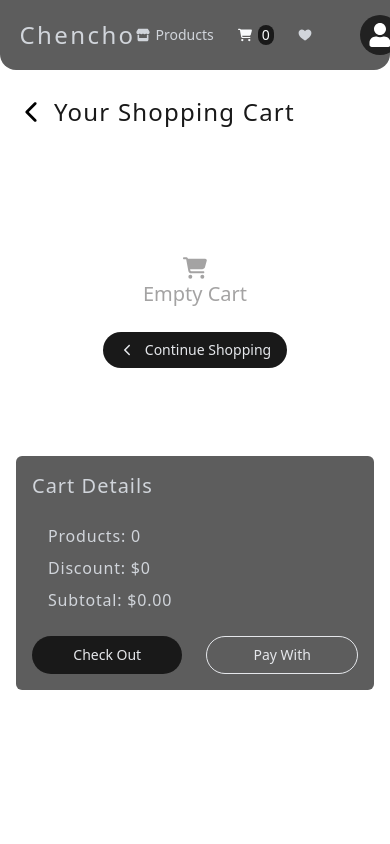
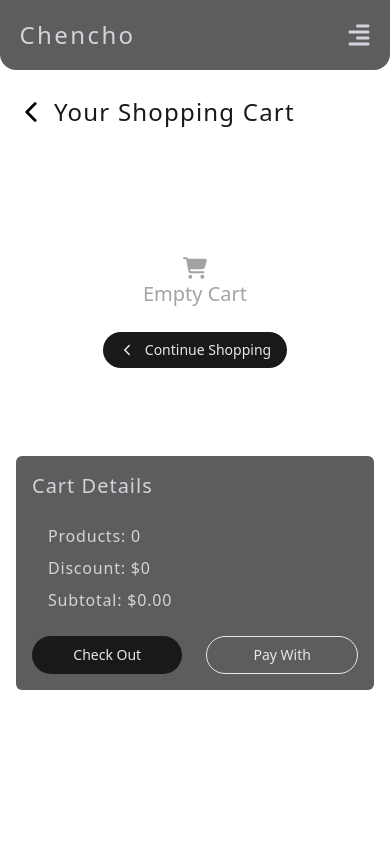
Before and after one commit to Chencho34/shopping-cart, a React (Vite) app: page /cart in a window 390 px wide. Shown: the top 844 px of the page. Built offline with nearby package versions, Linux system fonts and the light colour scheme; sample sign-in values are in the browser's storage.

Commit message:
Merge container componente with navbar
* ADD: Implement Menu desktop and Menu mobile

* UPDATE: Navbar, Implement a mobile menu

* HOT FIX: animation

```diff
--- a/src/components/nav/Nav.tsx
+++ b/src/components/nav/Nav.tsx
@@ -1,5 +1,5 @@
 import { Link, NavLink, useLocation, useNavigate } from 'react-router-dom'
-import { FaCartShopping, FaStore } from 'react-icons/fa6'
+import { FaCartShopping, FaStore,  FaAlignRight } from 'react-icons/fa6'
 import { GoHeartFill } from 'react-icons/go'
 import { useDispatch, useSelector } from 'react-redux'
 import { AuthState, CartState } from '../../types'
@@ -31,8 +31,8 @@ export default function Nav (): JSX.Element {
   const location = useLocation()
   const paths: PathsTypes[] = [
     { id: 1, item: 'Products', to: '/', icon: <FaStore size={14} /> },
-    { id: 2, item: '', to: '/cart', icon: <FaCartShopping size={14} /> },
-    { id: 3, item: '', to: '/favorites', icon: <GoHeartFill size={14} /> }
+    { id: 2, item: 'Cart', to: '/cart', icon: <FaCartShopping size={14} /> },
+    { id: 3, item: 'Favorites', to: '/favorites', icon: <GoHeartFill size={14} /> }
   ]
 
   const userNavigation = [
@@ -42,8 +42,10 @@ export default function Nav (): JSX.Element {
   ]
 
   const [open, setOpen] = useState(false)
+  const [openMenu, setOpenMenu] = useState(false)
 
   const handleOpen = () => setOpen(!open)
+  const handleOpenMenu = () => setOpenMenu(!openMenu)
 
   return (
     <>
@@ -55,7 +57,8 @@ export default function Nav (): JSX.Element {
           </article>
           {
             isAuthenticated ? (
-              <article className='flex gap-12'>
+              <>
+              <article className='sm:flex gap-12 hidden'>
                 <ul className='flex gap-6 text-gray-400'>
                   {
                     paths.map(({ icon, id, item, to }) => (
@@ -76,12 +79,12 @@ export default function Nav (): JSX.Element {
                 </ul>
                 <button
                   onClick={handleOpen}
-                  className='py-2 px-2 bg-[#212121] rounded-full'
+                  className='py-2 px-2 bg-[#212121] hover:opacity-70 rounded-full'
                 >
                   <FaUser color='white' size={24}/>
                 </button>
-                {
-                  open &&
+                {/* { */}
+                  {/* open &&  */}
                 <section  className={`absolute py-4 px-3 w-[200px] h-auto bg-[#191919] backdrop-blur-sm top-[60px] sm:right-4 md:right-8 xl:right-16 rounded-2xl shadow-[black]/70 shadow-sm
                   transform transition-all  duration-300 ease-in-out ${open ? 'opacity-100 scale-100' : 'opacity-0 scale-90 pointer-events-none'}`}>
                   <p className='px-2 text-lg text-gray-100 font-normal mb-2'>My Account</p>
@@ -109,8 +112,60 @@ export default function Nav (): JSX.Element {
                     }
                   </ul>
                 </section>
-                }
+                {/* } */}
               </article>
+              <article className='flex sm:hidden cursor-pointer hover:text-white text-gray-300'>
+                <FaAlignRight size={24} onClick={handleOpenMenu} />
+              </article>
+              <section  className={`sm:hidden absolute py-4 px-3 w-[200px] h-auto bg-[#191919] backdrop-blur-sm top-[60px] right-2 rounded-2xl shadow-[black]/70 shadow-sm transform transition-all  duration-300 ease-in-out ${openMenu ? 'opacity-100 scale-100' : 'opacity-0 scale-90 pointer-events-none'}`}>
+                <p className='px-2 text-lg text-gray-100 font-normal mb-2'>My Account</p>
+                <ul className='flex flex-col gap-1.5 text-gray-400'>
+                  {
+                    paths.map(({ icon, id, item, to }) => (
+                      <li key={id}>
+                        <NavLink
+                          className={`flex items-center h-full  gap-1.5 font-normal text-sm text-gray-300 px-2 py-1 ${
+                            location.pathname === to ? 'text-slate-50' : ''
+                          }`}
+                          to={to}
+                          onClick={handleOpenMenu}
+                        >
+                          {item}
+                          {icon}
+                          {to === '/cart' && <span className='bg-[#c5c4c4] text-[#212121] text-sm px-1 rounded-full'>{totalCount}</span>}
+                        </NavLink>
+                      </li>
+                    ))
+                  }
+                </ul>
+                <ul className='flex flex-col'>
+                  {
+                    userNavigation.map(({id,item,to}) => (
+                      <li key={id}>
+                        {
+                          item === 'Log out' ? (
+                            <button
+                              onClick={handleLogout}
+                              className='flex items-center  gap-1.5 font-normal text-sm text-gray-200 px-2 py-1 hover:opacity-70 hover:bg-[#1c1b1b]/80 rounded-2xl w-full'>
+                              {item}
+                            </button>
+                          ) : (
+                            <NavLink
+                              to={to}
+                              className='flex items-center  gap-1.5 font-normal text-sm text-gray-300 px-2 py-1 hover:opacity-70 hover:bg-[#1c1b1b]/80 rounded-2xl'
+                              onClick={handleOpenMenu}
+                            >
+                              {item}
+                            </NavLink>
+                          )
+                        }
+                      </li>
+                    ))
+                  }
+                </ul>
+              </section>
+            </>
+
             ) : (
               <ul className='flex gap-4'>
                 <li>
--- a/vite.config.ts
+++ b/vite.config.ts
@@ -4,7 +4,7 @@ import react from '@vitejs/plugin-react-swc'
 // https://vitejs.dev/config/
 export default defineConfig({
   server: {
-    // host: '192.168.1.71'
+    host: '192.168.1.67'
   },
   plugins: [react()]
 })
```
